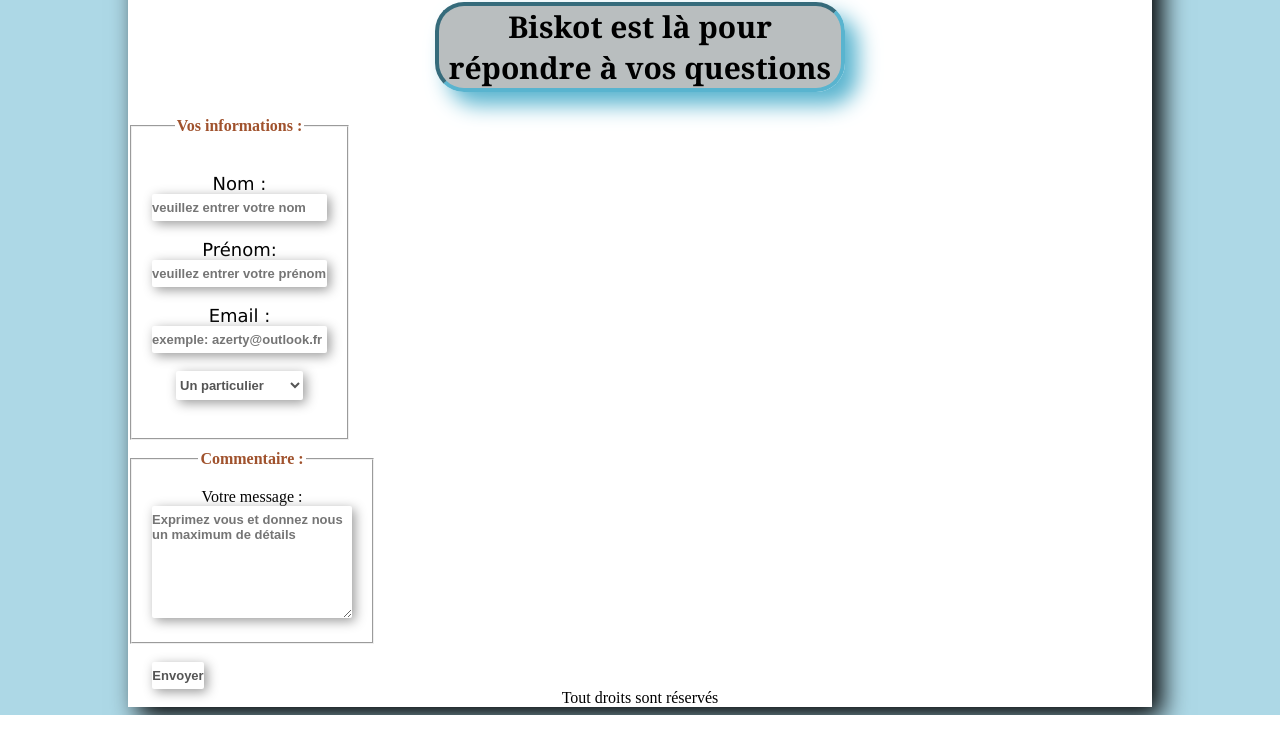
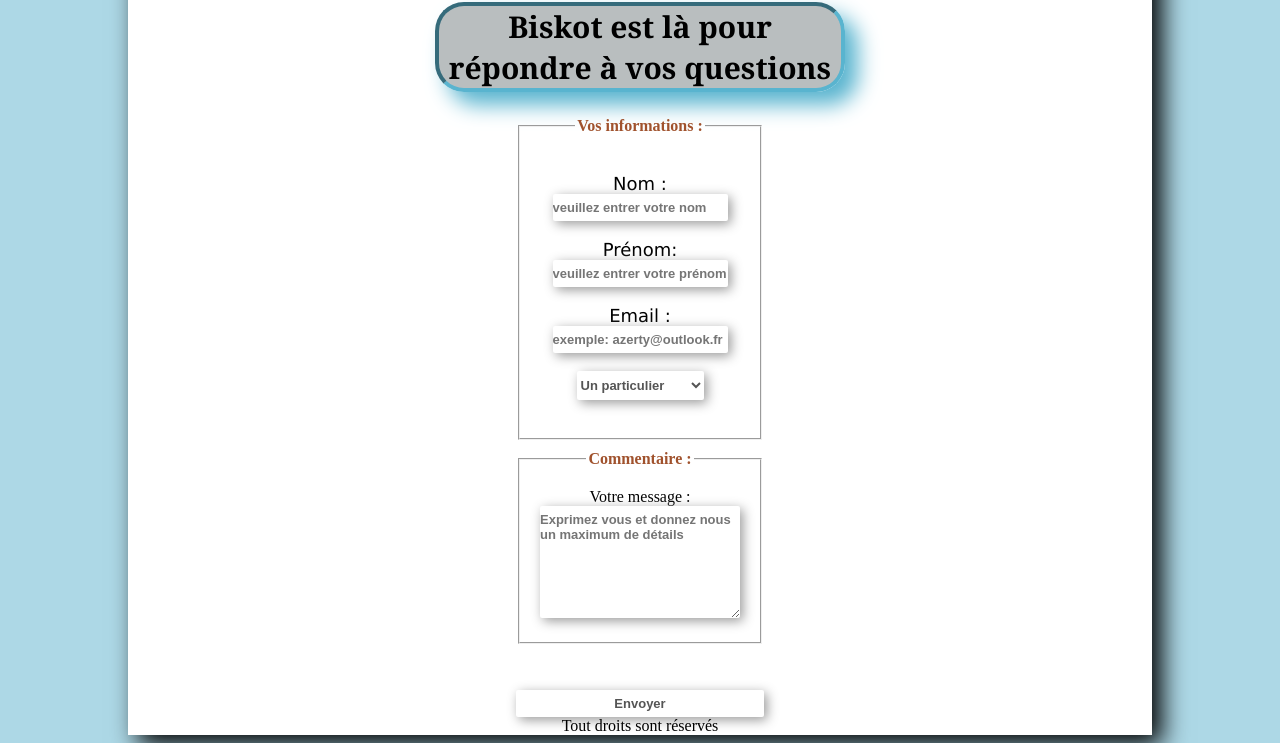
Before and after one commit to MaximeB139/project-groupe, a PHP site: page / in a window 1280 px wide. Shown: the part 2344-3087 px from the top of the page. Before the commit the page ends 3059 px from the top, so only its background shows below. Run offline with PHP 8.4, Linux system fonts and the light colour scheme.

Commit message:
modif form centrer

```diff
--- a/assets/css/contact.css
+++ b/assets/css/contact.css
@@ -1,10 +1,7 @@
  form {
-  /*padding:250px;
-    padding-top: 10px;
-     width:45%;*/
+        display: inline-grid;
 
-    width: 100px;
-     }
+      }
 
      textarea{
       resize : both;
```
